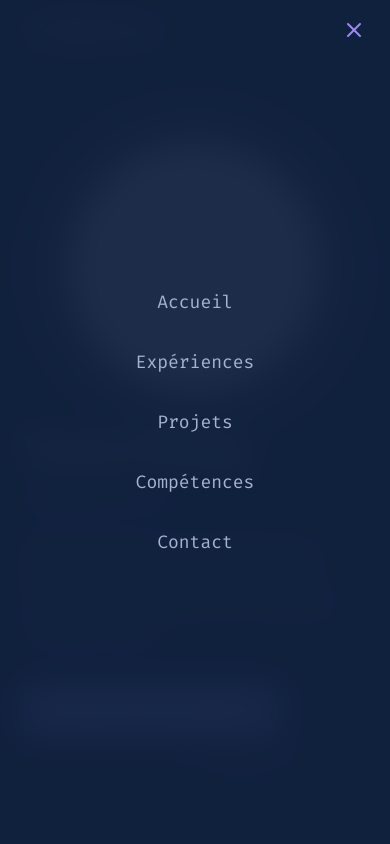
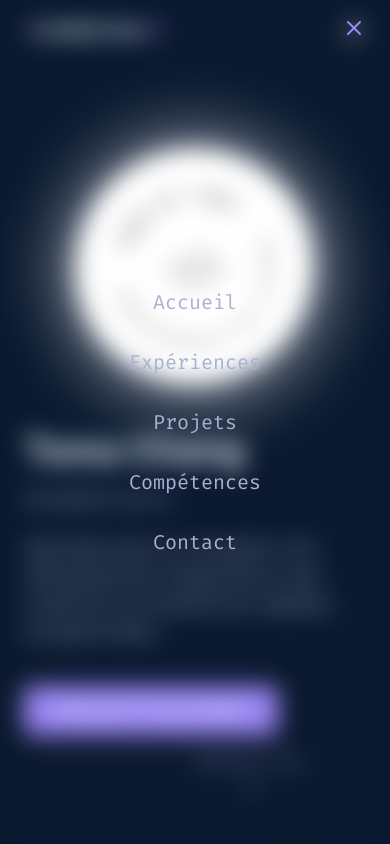
Before and after one commit to CHANG-Toma/portfolio-chang-toma, a Next.js app: page / in a window 390 px wide. Both pictures are taken after a click on the button "Ouvrir le menu". Shown: the top 844 px of the page. Built offline with nearby package versions, Linux system fonts and the light colour scheme.

Commit message:
fix(navbar): responsive mobile

```diff
--- a/src/app/page.tsx
+++ b/src/app/page.tsx
@@ -14,12 +14,14 @@ const Index = () => {
     <div className="min-h-screen relative">
       <BackgroundAnimation />
       <Navbar />
+      <main className="relative z-[1]">
         <Hero />
         <Experience />
         <Projects />
         <Skills />
         <Contact />
         <Footer />
+      </main>
     </div>
   );
 };
--- a/src/components/Navbar.tsx
+++ b/src/components/Navbar.tsx
@@ -3,10 +3,12 @@
 import React, { useEffect, useState } from 'react';
 import { Menu, X } from 'lucide-react';
 import { cn } from '@/lib/utils';
+import { createPortal } from 'react-dom';
 
 const Navbar = () => {
   const [isOpen, setIsOpen] = useState(false);
   const [scrolled, setScrolled] = useState(false);
+  const [mounted, setMounted] = useState(false);
 
   const navItems = [
     { name: 'Accueil', href: '#home' },
@@ -15,6 +17,10 @@ const Navbar = () => {
     { name: 'Compétences', href: '#skills' },
     { name: 'Contact', href: '#contact' }
   ];
+
+  useEffect(() => {
+    setMounted(true);
+  }, []);
 
   useEffect(() => {
     const handleScroll = () => {
@@ -34,14 +40,62 @@ const Navbar = () => {
     }
   }, [isOpen]);
 
+  const MobileMenu = () => {
+    if (!mounted) return null;
+
+    return createPortal(
+      <div
+        className={cn(
+          'fixed left-0 top-0 w-full h-full bg-navy/98 backdrop-blur-md md:hidden',
+          'flex items-center justify-center',
+          'z-[9999]',
+          isOpen ? 'opacity-100 visible' : 'opacity-0 invisible pointer-events-none'
+        )}
+        style={{
+          transition: 'opacity 0.3s ease, visibility 0.3s ease'
+        }}
+      >
+        <button
+          onClick={() => setIsOpen(false)}
+          className="absolute top-4 right-6 text-white"
+          aria-label="Fermer le menu"
+        >
+          <X className="h-6 w-6 text-purple" />
+        </button>
+
+        <nav className="flex flex-col items-center space-y-8 p-8">
+          {navItems.map((item, i) => (
+            <a
+              key={item.name}
+              href={item.href}
+              className="text-xl font-mono text-lightSlate hover:text-purple transition-colors duration-300"
+              onClick={() => setIsOpen(false)}
+              style={{
+                transform: isOpen ? 'translateY(0)' : 'translateY(20px)',
+                opacity: isOpen ? 1 : 0,
+                transitionProperty: 'transform, opacity',
+                transitionDuration: '0.3s',
+                transitionTimingFunction: 'ease',
+                transitionDelay: isOpen ? `${i * 50}ms` : '0ms'
+              }}
+            >
+              {item.name}
+            </a>
+          ))}
+        </nav>
+      </div>,
+      document.body
+    );
+  };
+
   return (
     <header
       className={cn(
-        'fixed top-0 w-full z-50 transition-all duration-300 py-4 px-6 md:px-12',
+        'fixed top-0 w-full z-[100] transition-all duration-300 py-4 px-6 md:px-12',
         scrolled ? 'backdrop-blur-lg bg-navy/80 shadow-lg' : 'bg-transparent'
       )}
     >
-      <div className="max-w-7xl mx-auto flex items-center justify-between">
+      <div className="max-w-7xl mx-auto flex items-center justify-between relative">
         <a
           href="#home"
           className="text-white font-mono text-lg md:text-xl font-bold"
@@ -70,45 +124,16 @@ const Navbar = () => {
           ))}
         </nav>
 
-        {/* Mobile menu button */}
+        {/* Mobile menu button - seulement pour ouvrir */}
         <button
-          onClick={() => setIsOpen(!isOpen)}
-          className="md:hidden text-white z-50"
-          aria-label={isOpen ? "Fermer le menu" : "Ouvrir le menu"}
+          onClick={() => setIsOpen(true)}
+          className="md:hidden text-white relative z-[9999]"
+          aria-label="Ouvrir le menu"
         >
-          {isOpen ? (
-            <X className="h-6 w-6 text-purple" />
-          ) : (
-            <Menu className="h-6 w-6" />
-          )}
+          <Menu className="h-6 w-6" />
         </button>
 
-        {/* Mobile Navigation Overlay */}
-        <div
-          className={cn(
-            'fixed inset-0 bg-lightNavy/95 backdrop-blur-lg z-40 flex flex-col items-center justify-center transition-all duration-300 ease-in-out md:hidden',
-            isOpen ? 'opacity-100 visible' : 'opacity-0 invisible'
-          )}
-        >
-          <nav className="flex flex-col items-center space-y-8 p-8">
-            {navItems.map((item, i) => (
-              <a
-                key={item.name}
-                href={item.href}
-                className="text-lg font-mono text-lightSlate hover:text-purple transition-colors duration-300"
-                onClick={() => setIsOpen(false)}
-                style={{
-                  transitionDelay: isOpen ? `${i * 50}ms` : '0ms',
-                  transform: isOpen ? 'translateY(0)' : 'translateY(20px)',
-                  opacity: isOpen ? 1 : 0,
-                  transition: 'transform 0.3s ease, opacity 0.3s ease'
-                }}
-              >
-                {item.name}
-              </a>
-            ))}
-          </nav>
-        </div>
+        <MobileMenu />
       </div>
     </header>
   );
```
Lines whose indentation alone changed are shown as unchanged.
